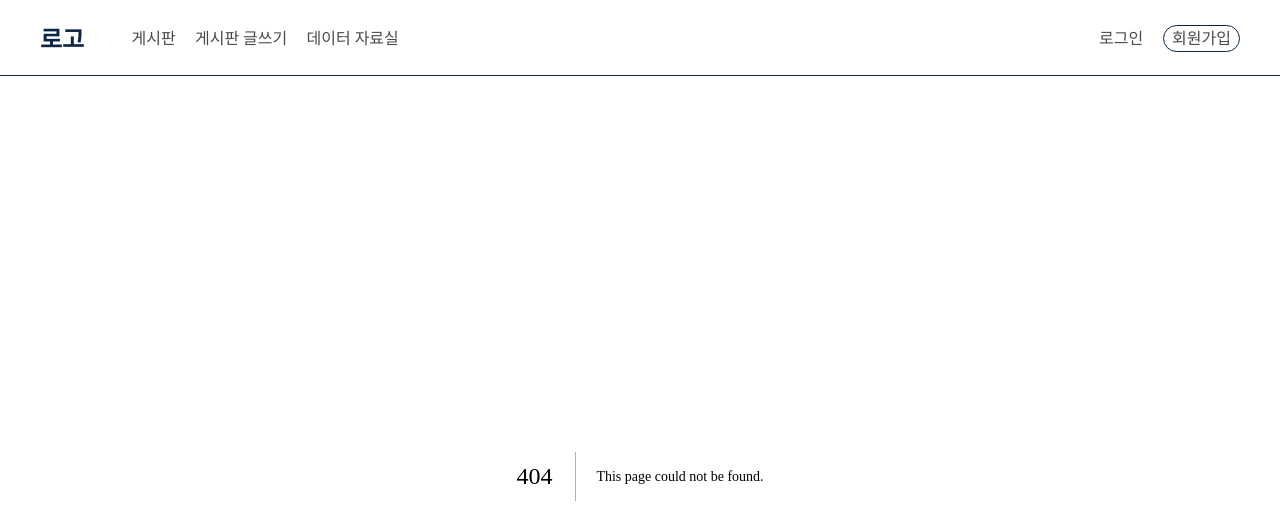
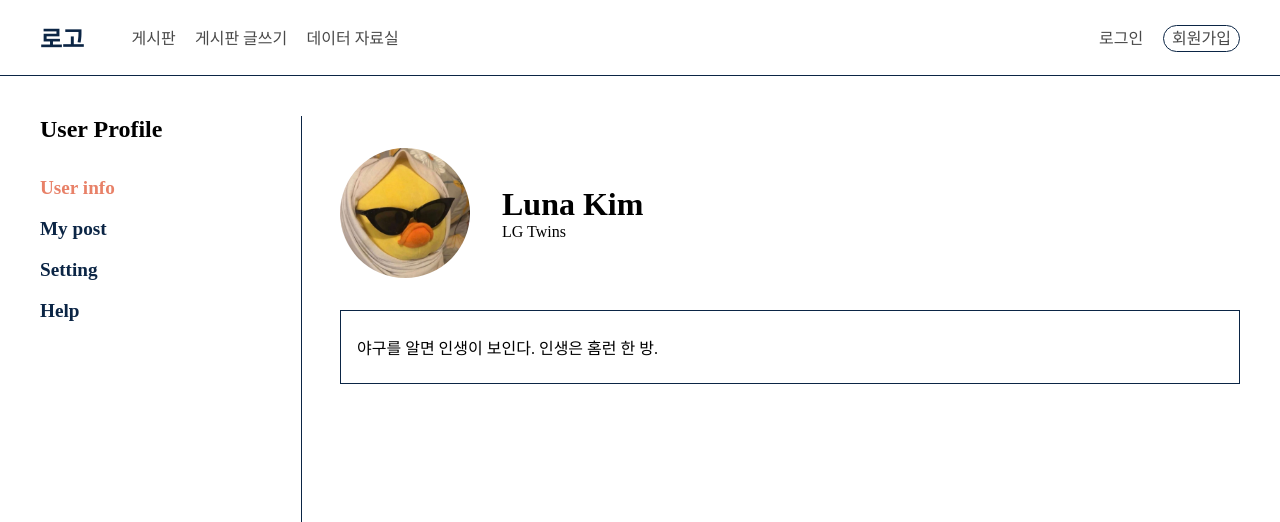
Before and after one commit to nightskyshop/baseballtalk, a Next.js app: page /user-profile in a window 1280 px wide. Before the commit this address had no page. Shown: the top 522 px of the page. Built offline with nearby package versions, Linux system fonts and the light colour scheme.

Commit message:
Feat: Create User Profile - Navbar & User Info

```diff
--- /dev/null
+++ b/components/Navbar.js
@@ -0,0 +1,40 @@
+import styles from "./Navbar.module.css";
+import Link from "next/link";
+
+export default function Navbar({ selected_btn }) {
+  return (
+    <nav className={styles.user__navbar}>
+      <h1 className={styles.navbar__heading}>User Profile</h1>
+
+      <div className={styles.navbar__list}>
+        <Link
+          className={selected_btn == 1 ? styles.navbar__selected : undefined}
+          href="/user-profile"
+        >
+          User info
+        </Link>
+
+        <Link
+          className={selected_btn == 2 ? styles.navbar__selected : undefined}
+          href="/user-profile/post"
+        >
+          My post
+        </Link>
+
+        <Link
+          className={selected_btn == 3 ? styles.navbar__selected : undefined}
+          href="/user-profile/setting"
+        >
+          Setting
+        </Link>
+
+        <Link
+          className={selected_btn == 4 ? styles.navbar__selected : undefined}
+          href="/user-profile/help"
+        >
+          Help
+        </Link>
+      </div>
+    </nav>
+  );
+}
--- /dev/null
+++ b/components/Navbar.module.css
@@ -0,0 +1,27 @@
+.user__navbar {
+    display: flex;
+    flex-direction: column;
+    height: 70vh;
+    margin-right: 2.35em;
+    border-right: 1px solid var(--clr-dark);
+}
+
+.navbar__heading {
+    margin-bottom: 1em;
+    font-size: var(--fs-h2);
+}
+
+.navbar__list {
+    display: flex;
+    flex-direction: column;
+}
+
+.navbar__list a {
+    padding: .5em 0;
+    font-size: var(--fs-h3);
+    font-weight: var(--fw-bold);
+}
+
+.navbar__selected {
+    color: var(--clr-point);
+}
--- /dev/null
+++ b/components/UserInfo.js
@@ -0,0 +1,25 @@
+import ProfilePic from "@/public/누나닮은오리프사.jpg";
+import Image from "next/image";
+import styles from "./UserInfo.module.css";
+
+export default function UserInfo({ user }) {
+  return (
+    <div className={styles.info}>
+      <div className={styles.info__box}>
+        <Image
+          src={ProfilePic}
+          width={130}
+          height={130}
+          alt="Profile Image"
+        />
+
+        <div>
+          <h1>{user.username}</h1>
+          <p>{user.team}</p>
+        </div>
+      </div>
+
+      <p className={styles.info__introduce}>{user.introduce}</p>
+    </div>
+  )
+};
--- /dev/null
+++ b/components/UserInfo.module.css
@@ -0,0 +1,23 @@
+.info__box {
+    display: flex;
+    margin: 2em 0;
+}
+
+.info__box img {
+    border-radius: 100%;
+    margin-right: 2em;
+}
+
+.info__box div {
+    margin: auto 0;
+}
+
+.info__box div h1 {
+    font-size: var(--fs-h1);
+}
+
+.info__introduce {
+    padding: 1.5em 1em;
+    border: 1px solid var(--clr-dark);
+    font-size: var(--fs-h4);
+}
--- /dev/null
+++ b/pages/user-profile/index.js
@@ -0,0 +1,19 @@
+import Navbar from "@/components/Navbar";
+import UserInfo from "@/components/UserInfo";
+import styles from "@/styles/user-profile.module.css";
+
+export default function UserProfile() {
+  const user = {
+    username: "Luna Kim",
+    team: "LG Twins",
+    introduce: "야구를 알면 인생이 보인다. 인생은 홈런 한 방.",
+    profile_image: "@/public/예주누나닮은오리프사.jpg",
+  };
+
+  return (
+    <main className={styles.user__info}>
+      <Navbar selected_btn={1} />
+      <UserInfo user={user} />
+    </main>
+  );
+}
--- a/styles/global.css
+++ b/styles/global.css
@@ -28,6 +28,7 @@ input, textarea, button {
     --clr-light: #FFFFFF;
     --clr-point: #E88168;
 
+    --fs-h1: 2rem;
     --fs-h2: 1.5rem;
     --fs-h3: 1.2rem;
     --fs-h4: 1rem;
--- /dev/null
+++ b/styles/user-profile.module.css
@@ -0,0 +1,5 @@
+.user__info {
+    display: grid;
+    grid-template-columns: 1fr 3fr;
+    padding: 2.5em;
+}
```
Also changed, not shown: public/누나닮은오리프사.jpg (added).
